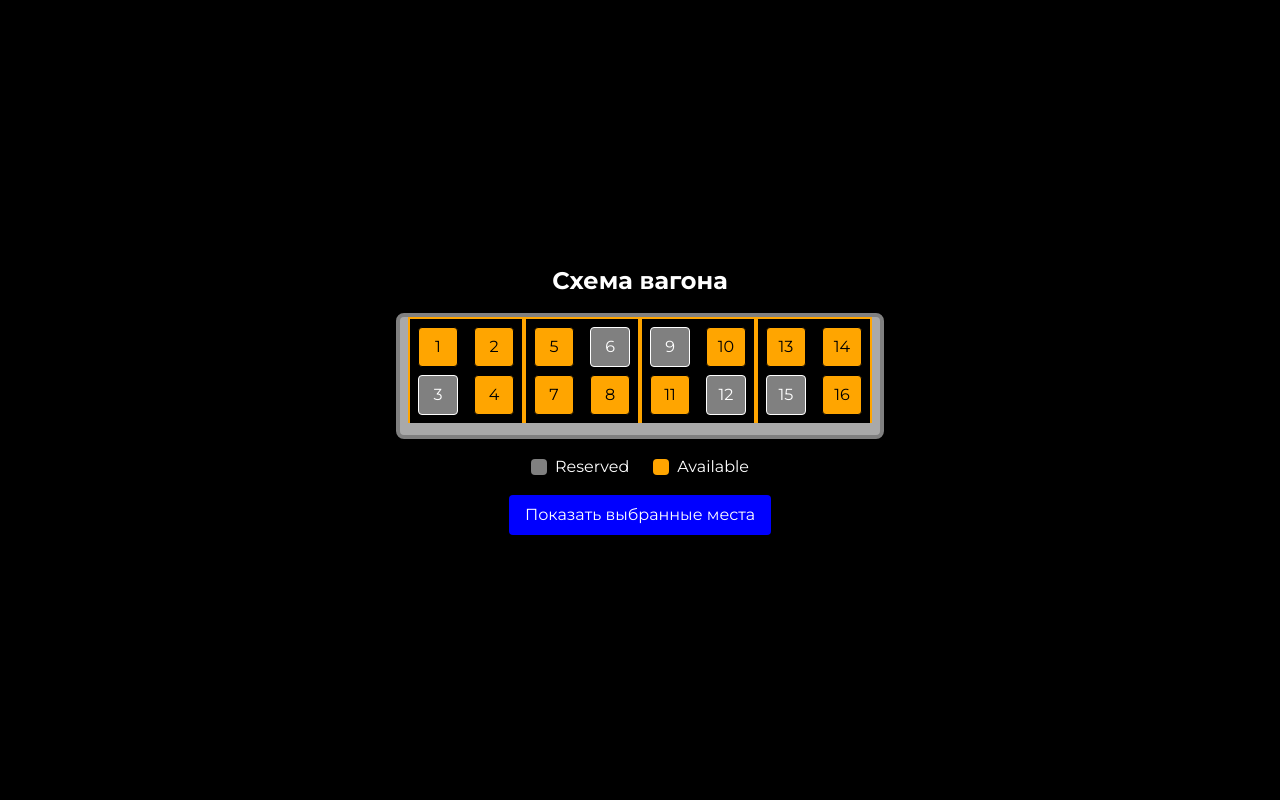
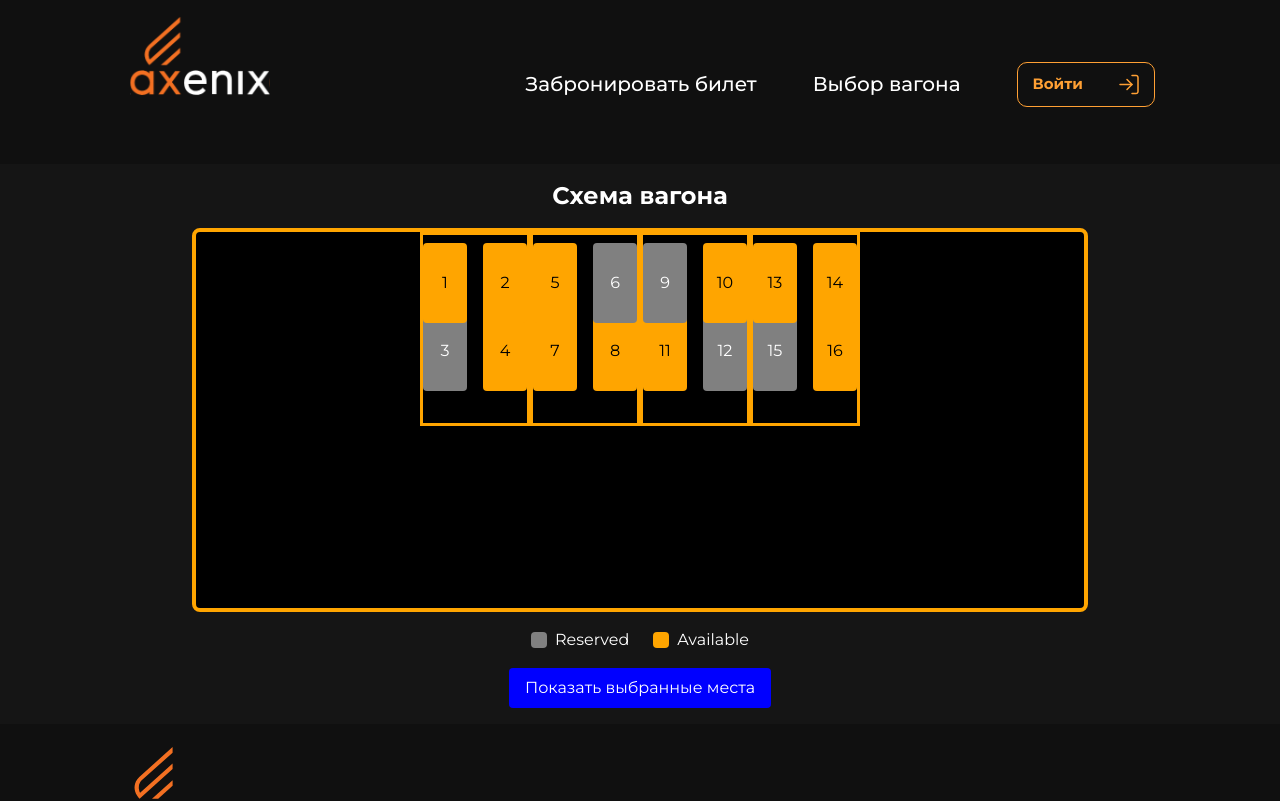
Before and after one commit to Shaqs0/axenix, a React (Vite) app: page /booking in a window 1280 px wide. Shown: the top 801 px of the page. Built offline with nearby package versions, Linux system fonts and the light colour scheme.

Commit message:
update bookingpage

```diff
--- a/src/components/shared/SeatMap/SeatMap.tsx
+++ b/src/components/shared/SeatMap/SeatMap.tsx
@@ -15,11 +15,12 @@ export function SeatMap({ totalSeats, selectedSeats, onSeatClick }: SeatMapProps
 	];
 
 	return (
-		<div className="flex flex-col items-center rounded-lg border-4 border-[gray] bg-[darkgray] px-2 pb-3">
-			<div className="flex items-center ">
+		<div className="flex h-[50vh] w-[70vw] flex-col items-center rounded-lg border-4 border-[orange] bg-[black] px-2 pb-3">
+			<div className="flex items-center border-t-[3px] border-[orange]">
 				{seatGroups.map((group, index) => (
-					<div key={index} className="flex flex-col items-center border-2 border-b-0 border-[orange] bg-[black] p-2">
-						<div className="mb-2 flex space-x-4">
+					<div key={index} className="relative flex flex-col items-center border-x-[3px] border-b-[3px] border-[orange] bg-[black] pb-8 pt-[8px]">
+
+						<div className="z-10 -mb-3 flex space-x-4">
 							{group.slice(0, 2).map((seatNumber) => (
 								<Seat
 									key={seatNumber}
--- a/src/components/ui/Seat/Seat.tsx
+++ b/src/components/ui/Seat/Seat.tsx
@@ -9,7 +9,7 @@ export function Seat({ number, isReserved, isSelected, onClick }: SeatProps) {
 	return (
 		<div
 			onClick={!isReserved ? onClick : undefined}
-			className={`flex size-10 cursor-pointer items-center justify-center rounded border ${
+			className={`flex h-20 w-11 cursor-pointer items-center justify-center rounded-[4px]  ${
 				isReserved
 					? 'cursor-not-allowed bg-[gray] text-[white]'
 					: isSelected
--- a/src/main.tsx
+++ b/src/main.tsx
@@ -4,9 +4,6 @@ import './index.css';
 import { createBrowserRouter, RouterProvider } from 'react-router-dom';
 import { AuthPage, BookingPage, MainPage, WagonsPage } from './pages';
 import { Layout } from './layout/Layout';
-import { QueryClient, QueryClientProvider } from '@tanstack/react-query';
-
-const queryClient = new QueryClient();
 
 const router = createBrowserRouter([
 	{
@@ -20,6 +17,10 @@ const router = createBrowserRouter([
 			{
 				path: '/wagons',
 				element: <WagonsPage/>
+			},
+			{
+				path: '/booking',
+				element: <BookingPage/>
 			}
 		]
 	},
@@ -27,16 +28,10 @@ const router = createBrowserRouter([
 		path: '/auth',
 		element: <AuthPage/>
 	},
-	{
-		path: '/booking',
-		element: <BookingPage/>
-	}
 ]);
 
 createRoot(document.getElementById('root')!).render(
 	<StrictMode>
-		<QueryClientProvider client={queryClient}>
-			<RouterProvider router={router}/>
-		</QueryClientProvider>
+		<RouterProvider router={router}/>
 	</StrictMode>,
 );
--- a/src/pages/BookingPage/BookingPage.tsx
+++ b/src/pages/BookingPage/BookingPage.tsx
@@ -17,7 +17,7 @@ export function BookingPage() {
 	};
 
 	return (
-		<div className="flex h-screen flex-col items-center justify-center bg-[black] p-4">
+		<div className="flex h-[70vh] flex-col items-center justify-center bg-[#151515] p-4">
 			<h1 className="mb-4 text-2xl font-bold text-[white]">Схема вагона</h1>
 			<SeatMap totalSeats={16} selectedSeats={selectedSeats} onSeatClick={handleSeatClick} />
 			<Legend />
```
